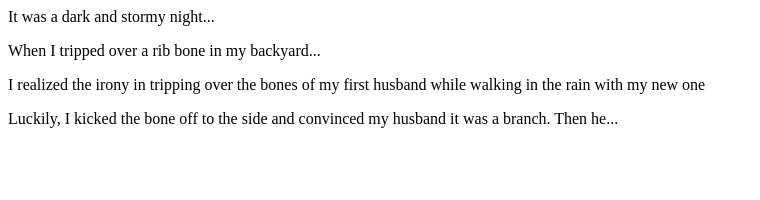
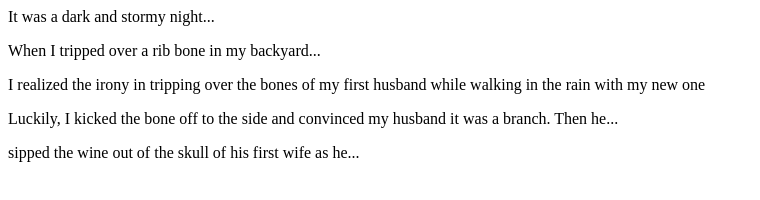
Before and after one commit to szug91/Fireside-story, a plain HTML site: page index.html in a window 1280 px wide. Shown: the whole page, without its empty margins (0-760 px from the left). Drawn offline with Linux system fonts and the light colour scheme.

Commit message:
got even weirder

```diff
--- a/index.html
+++ b/index.html
@@ -4,5 +4,6 @@
     <p>When I tripped over a rib bone in my backyard...</p>
     <p>I realized the irony in tripping over the bones of my first husband while walking in the rain with my new one </p>
     <p>Luckily, I kicked the bone off to the side and convinced my husband it was a branch. Then he...</p>
+    <p>sipped the wine out of the skull of his first wife as he...</p>
   </body>
 </html>
```
